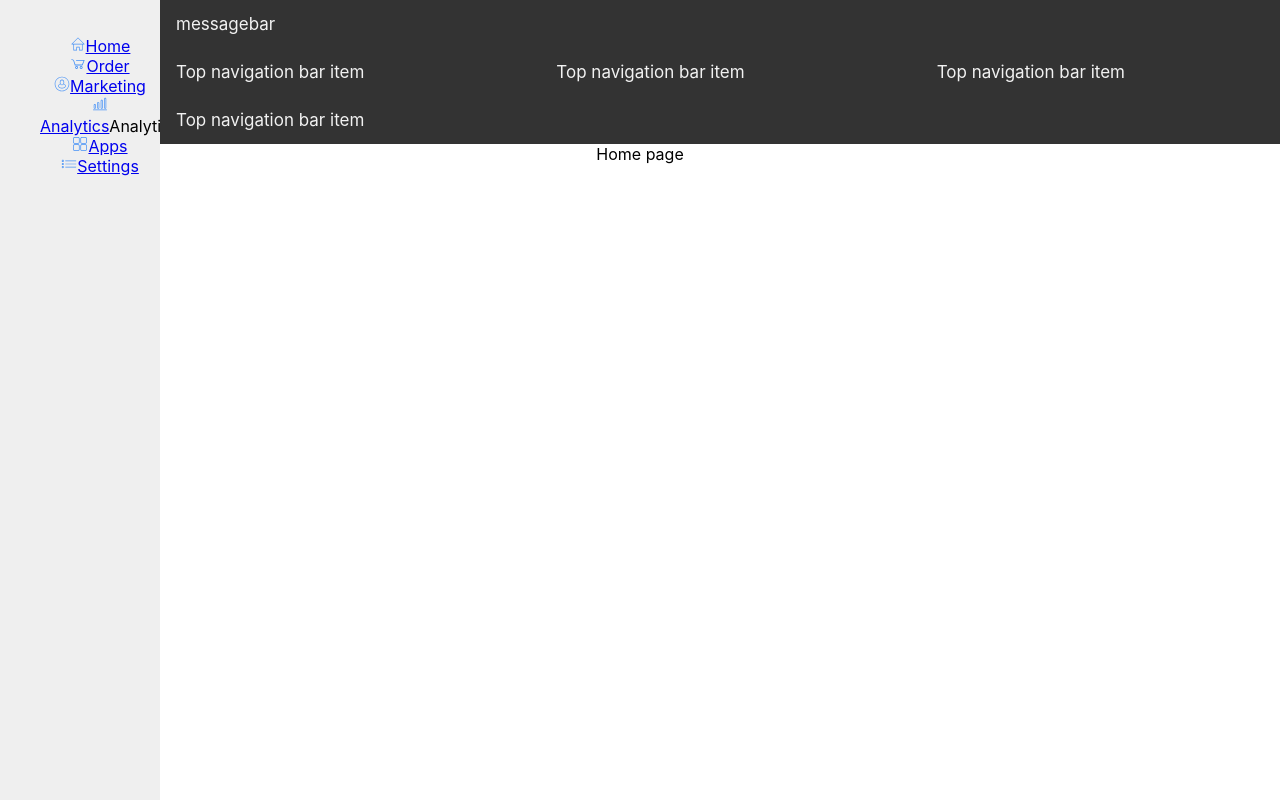
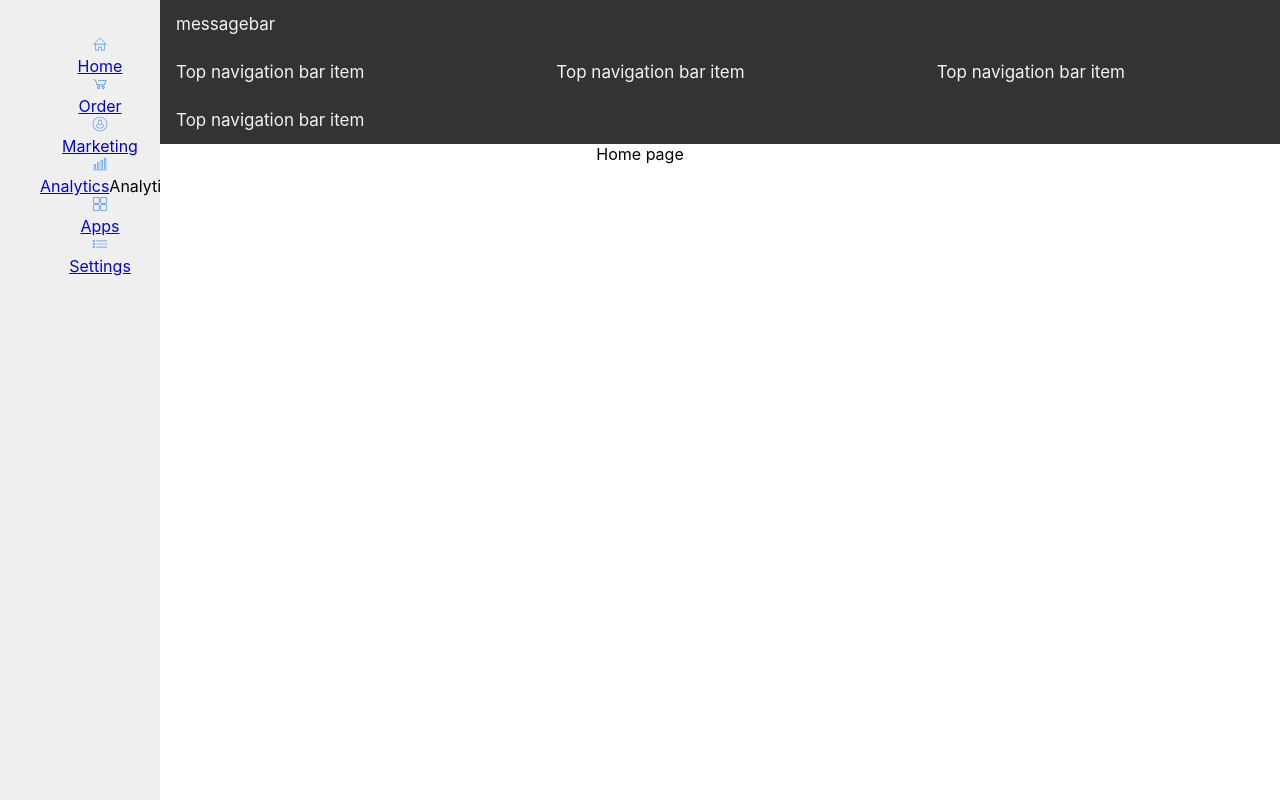
Before and after one commit to appcoreopc/tongaus, a React (Create React App) app in the folder tongaus/: page / in a window 1280 px wide. Built offline with nearby package versions, Linux system fonts and the light colour scheme.

Commit message:
fix up layout

```diff
--- a/tongaus/src/components/leftnavigation/index.tsx
+++ b/tongaus/src/components/leftnavigation/index.tsx
@@ -12,45 +12,74 @@ const LeftNavigationSection = ({count, loadHomePage, loadSettingsPage,
                <svg className="svg-icon" viewBox="0 0 20 20">
   							<path d="M18.121,9.88l-7.832-7.836c-0.155-0.158-0.428-0.155-0.584,0L1.842,9.913c-0.262,0.263-0.073,0.705,0.292,0.705h2.069v7.042c0,0.227,0.187,0.414,0.414,0.414h3.725c0.228,0,0.414-0.188,0.414-0.414v-3.313h2.483v3.313c0,0.227,0.187,0.414,0.413,0.414h3.726c0.229,0,0.414-0.188,0.414-0.414v-7.042h2.068h0.004C18.331,10.617,18.389,10.146,18.121,9.88 M14.963,17.245h-2.896v-3.313c0-0.229-0.186-0.415-0.414-0.415H8.342c-0.228,0-0.414,0.187-0.414,0.415v3.313H5.032v-6.628h9.931V17.245z M3.133,9.79l6.864-6.868l6.867,6.868H3.133z"></path>
   						</svg>
+             </li>
 
+             <li>
               <Link to="/" onClick={()=> loadHomePage()}>Home</Link>  </li>
+
               <li>
-
                 <svg className="svg-icon" viewBox="0 0 20 20">
   							<path fill="none" d="M17.72,5.011H8.026c-0.271,0-0.49,0.219-0.49,0.489c0,0.271,0.219,0.489,0.49,0.489h8.962l-1.979,4.773H6.763L4.935,5.343C4.926,5.316,4.897,5.309,4.884,5.286c-0.011-0.024,0-0.051-0.017-0.074C4.833,5.166,4.025,4.081,2.33,3.908C2.068,3.883,1.822,4.075,1.795,4.344C1.767,4.612,1.962,4.853,2.231,4.88c1.143,0.118,1.703,0.738,1.808,0.866l1.91,5.661c0.066,0.199,0.252,0.333,0.463,0.333h8.924c0.116,0,0.22-0.053,0.308-0.128c0.027-0.023,0.042-0.048,0.063-0.076c0.026-0.034,0.063-0.058,0.08-0.099l2.384-5.75c0.062-0.151,0.046-0.323-0.045-0.458C18.036,5.092,17.883,5.011,17.72,5.011z"></path>
   							<path fill="none" d="M8.251,12.386c-1.023,0-1.856,0.834-1.856,1.856s0.833,1.853,1.856,1.853c1.021,0,1.853-0.83,1.853-1.853S9.273,12.386,8.251,12.386z M8.251,15.116c-0.484,0-0.877-0.393-0.877-0.874c0-0.484,0.394-0.878,0.877-0.878c0.482,0,0.875,0.394,0.875,0.878C9.126,14.724,8.733,15.116,8.251,15.116z"></path>
   							<path fill="none" d="M13.972,12.386c-1.022,0-1.855,0.834-1.855,1.856s0.833,1.853,1.855,1.853s1.854-0.83,1.854-1.853S14.994,12.386,13.972,12.386z M13.972,15.116c-0.484,0-0.878-0.393-0.878-0.874c0-0.484,0.394-0.878,0.878-0.878c0.482,0,0.875,0.394,0.875,0.878C14.847,14.724,14.454,15.116,13.972,15.116z"></path>
   						</svg>
 
-                <Link to="/orders" onClick={() => {loadMarketingPage('')}}>Order</Link></li>
+              </li>
+
             <li>
+                <Link to="/orders" onClick={() => {loadOrderPage('')}}>Order</Link></li>
 
+                <li>
                   <svg className="svg-icon" viewBox="0 0 20 20">
   							<path fill="none" d="M12.443,9.672c0.203-0.496,0.329-1.052,0.329-1.652c0-1.969-1.241-3.565-2.772-3.565S7.228,6.051,7.228,8.02c0,0.599,0.126,1.156,0.33,1.652c-1.379,0.555-2.31,1.553-2.31,2.704c0,1.75,2.128,3.169,4.753,3.169c2.624,0,4.753-1.419,4.753-3.169C14.753,11.225,13.821,10.227,12.443,9.672z M10,5.247c1.094,0,1.98,1.242,1.98,2.773c0,1.531-0.887,2.772-1.98,2.772S8.02,9.551,8.02,8.02C8.02,6.489,8.906,5.247,10,5.247z M10,14.753c-2.187,0-3.96-1.063-3.96-2.377c0-0.854,0.757-1.596,1.885-2.015c0.508,0.745,1.245,1.224,2.076,1.224s1.567-0.479,2.076-1.224c1.127,0.418,1.885,1.162,1.885,2.015C13.961,13.689,12.188,14.753,10,14.753z M10,0.891c-5.031,0-9.109,4.079-9.109,9.109c0,5.031,4.079,9.109,9.109,9.109c5.031,0,9.109-4.078,9.109-9.109C19.109,4.969,15.031,0.891,10,0.891z M10,18.317c-4.593,0-8.317-3.725-8.317-8.317c0-4.593,3.724-8.317,8.317-8.317c4.593,0,8.317,3.724,8.317,8.317C18.317,14.593,14.593,18.317,10,18.317z"></path>
   						</svg>
 
+                </li>
+
+
+            <li>
+
+
                 <Link to="/marketing" onClick={() => loadMarketingPage('')}>Marketing</Link></li>
+
+
             <li>
 
               <svg className="svg-icon" viewBox="0 0 20 20">
   							<path fill="none" d="M12.173,16.086c0.72,0,1.304-0.584,1.304-1.305V6.089c0-0.72-0.584-1.304-1.304-1.304c-0.721,0-1.305,0.584-1.305,1.304v8.692C10.868,15.502,11.452,16.086,12.173,16.086z M11.738,6.089c0-0.24,0.194-0.435,0.435-0.435s0.435,0.194,0.435,0.435v8.692c0,0.24-0.194,0.436-0.435,0.436s-0.435-0.195-0.435-0.436V6.089zM16.52,16.086c0.72,0,1.304-0.584,1.304-1.305v-11.3c0-0.72-0.584-1.304-1.304-1.304c-0.721,0-1.305,0.584-1.305,1.304v11.3C15.215,15.502,15.799,16.086,16.52,16.086z M16.085,3.481c0-0.24,0.194-0.435,0.435-0.435s0.435,0.195,0.435,0.435v11.3c0,0.24-0.194,0.436-0.435,0.436s-0.435-0.195-0.435-0.436V3.481z M3.48,16.086c0.72,0,1.304-0.584,1.304-1.305v-3.477c0-0.72-0.584-1.304-1.304-1.304c-0.72,0-1.304,0.584-1.304,1.304v3.477C2.176,15.502,2.76,16.086,3.48,16.086z M3.045,11.305c0-0.24,0.194-0.435,0.435-0.435c0.24,0,0.435,0.194,0.435,0.435v3.477c0,0.24-0.195,0.436-0.435,0.436c-0.24,0-0.435-0.195-0.435-0.436V11.305z M18.258,16.955H1.741c-0.24,0-0.435,0.194-0.435,0.435s0.194,0.435,0.435,0.435h16.517c0.24,0,0.435-0.194,0.435-0.435S18.498,16.955,18.258,16.955z M7.826,16.086c0.72,0,1.304-0.584,1.304-1.305V8.696c0-0.72-0.584-1.304-1.304-1.304S6.522,7.977,6.522,8.696v6.085C6.522,15.502,7.106,16.086,7.826,16.086z M7.392,8.696c0-0.239,0.194-0.435,0.435-0.435s0.435,0.195,0.435,0.435v6.085c0,0.24-0.194,0.436-0.435,0.436s-0.435-0.195-0.435-0.436V8.696z"></path>
   						</svg>
 
+            </li>
+
+
+            <li>
+
                 <Link to="/analytics" onClick={() => loadAnalyticsPage()}>Analytics</Link>Analytics</li>
+
+                <li>
+                  <svg className="svg-icon" viewBox="0 0 20 20">
+  							<path fill="none" d="M16.803,18.615h-4.535c-1,0-1.814-0.812-1.814-1.812v-4.535c0-1.002,0.814-1.814,1.814-1.814h4.535c1.001,0,1.813,0.812,1.813,1.814v4.535C18.616,17.803,17.804,18.615,16.803,18.615zM17.71,12.268c0-0.502-0.405-0.906-0.907-0.906h-4.535c-0.501,0-0.906,0.404-0.906,0.906v4.535c0,0.502,0.405,0.906,0.906,0.906h4.535c0.502,0,0.907-0.404,0.907-0.906V12.268z M16.803,9.546h-4.535c-1,0-1.814-0.812-1.814-1.814V3.198c0-1.002,0.814-1.814,1.814-1.814h4.535c1.001,0,1.813,0.812,1.813,1.814v4.534C18.616,8.734,17.804,9.546,16.803,9.546zM17.71,3.198c0-0.501-0.405-0.907-0.907-0.907h-4.535c-0.501,0-0.906,0.406-0.906,0.907v4.534c0,0.501,0.405,0.908,0.906,0.908h4.535c0.502,0,0.907-0.406,0.907-0.908V3.198z M7.733,18.615H3.198c-1.002,0-1.814-0.812-1.814-1.812v-4.535c0-1.002,0.812-1.814,1.814-1.814h4.535c1.002,0,1.814,0.812,1.814,1.814v4.535C9.547,17.803,8.735,18.615,7.733,18.615zM8.64,12.268c0-0.502-0.406-0.906-0.907-0.906H3.198c-0.501,0-0.907,0.404-0.907,0.906v4.535c0,0.502,0.406,0.906,0.907,0.906h4.535c0.501,0,0.907-0.404,0.907-0.906V12.268z M7.733,9.546H3.198c-1.002,0-1.814-0.812-1.814-1.814V3.198c0-1.002,0.812-1.814,1.814-1.814h4.535c1.002,0,1.814,0.812,1.814,1.814v4.534C9.547,8.734,8.735,9.546,7.733,9.546z M8.64,3.198c0-0.501-0.406-0.907-0.907-0.907H3.198c-0.501,0-0.907,0.406-0.907,0.907v4.534c0,0.501,0.406,0.908,0.907,0.908h4.535c0.501,0,0.907-0.406,0.907-0.908V3.198z"></path>
+  						</svg>
+                </li>
+
+
             <li>
 
 
+
+                <Link to="/apps" onClick={() => loadAppPage('')}>Apps</Link></li>
+
+
+                <li>
                   <svg className="svg-icon" viewBox="0 0 20 20">
-							<path fill="none" d="M16.803,18.615h-4.535c-1,0-1.814-0.812-1.814-1.812v-4.535c0-1.002,0.814-1.814,1.814-1.814h4.535c1.001,0,1.813,0.812,1.813,1.814v4.535C18.616,17.803,17.804,18.615,16.803,18.615zM17.71,12.268c0-0.502-0.405-0.906-0.907-0.906h-4.535c-0.501,0-0.906,0.404-0.906,0.906v4.535c0,0.502,0.405,0.906,0.906,0.906h4.535c0.502,0,0.907-0.404,0.907-0.906V12.268z M16.803,9.546h-4.535c-1,0-1.814-0.812-1.814-1.814V3.198c0-1.002,0.814-1.814,1.814-1.814h4.535c1.001,0,1.813,0.812,1.813,1.814v4.534C18.616,8.734,17.804,9.546,16.803,9.546zM17.71,3.198c0-0.501-0.405-0.907-0.907-0.907h-4.535c-0.501,0-0.906,0.406-0.906,0.907v4.534c0,0.501,0.405,0.908,0.906,0.908h4.535c0.502,0,0.907-0.406,0.907-0.908V3.198z M7.733,18.615H3.198c-1.002,0-1.814-0.812-1.814-1.812v-4.535c0-1.002,0.812-1.814,1.814-1.814h4.535c1.002,0,1.814,0.812,1.814,1.814v4.535C9.547,17.803,8.735,18.615,7.733,18.615zM8.64,12.268c0-0.502-0.406-0.906-0.907-0.906H3.198c-0.501,0-0.907,0.404-0.907,0.906v4.535c0,0.502,0.406,0.906,0.907,0.906h4.535c0.501,0,0.907-0.404,0.907-0.906V12.268z M7.733,9.546H3.198c-1.002,0-1.814-0.812-1.814-1.814V3.198c0-1.002,0.812-1.814,1.814-1.814h4.535c1.002,0,1.814,0.812,1.814,1.814v4.534C9.547,8.734,8.735,9.546,7.733,9.546z M8.64,3.198c0-0.501-0.406-0.907-0.907-0.907H3.198c-0.501,0-0.907,0.406-0.907,0.907v4.534c0,0.501,0.406,0.908,0.907,0.908h4.535c0.501,0,0.907-0.406,0.907-0.908V3.198z"></path>
+  							<path fill="none" d="M2.25,12.584c-0.713,0-1.292,0.578-1.292,1.291s0.579,1.291,1.292,1.291c0.713,0,1.292-0.578,1.292-1.291S2.963,12.584,2.25,12.584z M2.25,14.307c-0.238,0-0.43-0.193-0.43-0.432s0.192-0.432,0.43-0.432c0.238,0,0.431,0.193,0.431,0.432S2.488,14.307,2.25,14.307z M5.694,6.555H18.61c0.237,0,0.431-0.191,0.431-0.43s-0.193-0.431-0.431-0.431H5.694c-0.238,0-0.43,0.192-0.43,0.431S5.457,6.555,5.694,6.555z M2.25,8.708c-0.713,0-1.292,0.578-1.292,1.291c0,0.715,0.579,1.292,1.292,1.292c0.713,0,1.292-0.577,1.292-1.292C3.542,9.287,2.963,8.708,2.25,8.708z M2.25,10.43c-0.238,0-0.43-0.192-0.43-0.431c0-0.237,0.192-0.43,0.43-0.43c0.238,0,0.431,0.192,0.431,0.43C2.681,10.238,2.488,10.43,2.25,10.43z M18.61,9.57H5.694c-0.238,0-0.43,0.192-0.43,0.43c0,0.238,0.192,0.431,0.43,0.431H18.61c0.237,0,0.431-0.192,0.431-0.431C19.041,9.762,18.848,9.57,18.61,9.57z M18.61,13.443H5.694c-0.238,0-0.43,0.193-0.43,0.432s0.192,0.432,0.43,0.432H18.61c0.237,0,0.431-0.193,0.431-0.432S18.848,13.443,18.61,13.443z M2.25,4.833c-0.713,0-1.292,0.578-1.292,1.292c0,0.713,0.579,1.291,1.292,1.291c0.713,0,1.292-0.578,1.292-1.291C3.542,5.412,2.963,4.833,2.25,4.833z M2.25,6.555c-0.238,0-0.43-0.191-0.43-0.43s0.192-0.431,0.43-0.431c0.238,0,0.431,0.192,0.431,0.431S2.488,6.555,2.25,6.555z"></path>
   						</svg>
 
-                <Link to="/apps" onClick={() => loadAppPage('')}>Apps</Link></li>
+                </li>
+
             <li>
 
 
-            <svg className="svg-icon" viewBox="0 0 20 20">
-							<path fill="none" d="M2.25,12.584c-0.713,0-1.292,0.578-1.292,1.291s0.579,1.291,1.292,1.291c0.713,0,1.292-0.578,1.292-1.291S2.963,12.584,2.25,12.584z M2.25,14.307c-0.238,0-0.43-0.193-0.43-0.432s0.192-0.432,0.43-0.432c0.238,0,0.431,0.193,0.431,0.432S2.488,14.307,2.25,14.307z M5.694,6.555H18.61c0.237,0,0.431-0.191,0.431-0.43s-0.193-0.431-0.431-0.431H5.694c-0.238,0-0.43,0.192-0.43,0.431S5.457,6.555,5.694,6.555z M2.25,8.708c-0.713,0-1.292,0.578-1.292,1.291c0,0.715,0.579,1.292,1.292,1.292c0.713,0,1.292-0.577,1.292-1.292C3.542,9.287,2.963,8.708,2.25,8.708z M2.25,10.43c-0.238,0-0.43-0.192-0.43-0.431c0-0.237,0.192-0.43,0.43-0.43c0.238,0,0.431,0.192,0.431,0.43C2.681,10.238,2.488,10.43,2.25,10.43z M18.61,9.57H5.694c-0.238,0-0.43,0.192-0.43,0.43c0,0.238,0.192,0.431,0.43,0.431H18.61c0.237,0,0.431-0.192,0.431-0.431C19.041,9.762,18.848,9.57,18.61,9.57z M18.61,13.443H5.694c-0.238,0-0.43,0.193-0.43,0.432s0.192,0.432,0.43,0.432H18.61c0.237,0,0.431-0.193,0.431-0.432S18.848,13.443,18.61,13.443z M2.25,4.833c-0.713,0-1.292,0.578-1.292,1.292c0,0.713,0.579,1.291,1.292,1.291c0.713,0,1.292-0.578,1.292-1.291C3.542,5.412,2.963,4.833,2.25,4.833z M2.25,6.555c-0.238,0-0.43-0.191-0.43-0.43s0.192-0.431,0.43-0.431c0.238,0,0.431,0.192,0.431,0.431S2.488,6.555,2.25,6.555z"></path>
-						</svg>
 
                 <Link to="/settings" onClick={() => loadSettingsPage('setting page')}>Settings </Link></li>
         </ul>
@@ -70,5 +99,4 @@ const mapDispatchToProps = (dispatch:any) => ({
     loadSettingPage: () => dispatch(Settings_Page_Load(''))
 })
 
-
 export default connect(mapStateToProps, mapDispatchToProps)(LeftNavigationSection);
```
Lines whose indentation alone changed are shown as unchanged.
